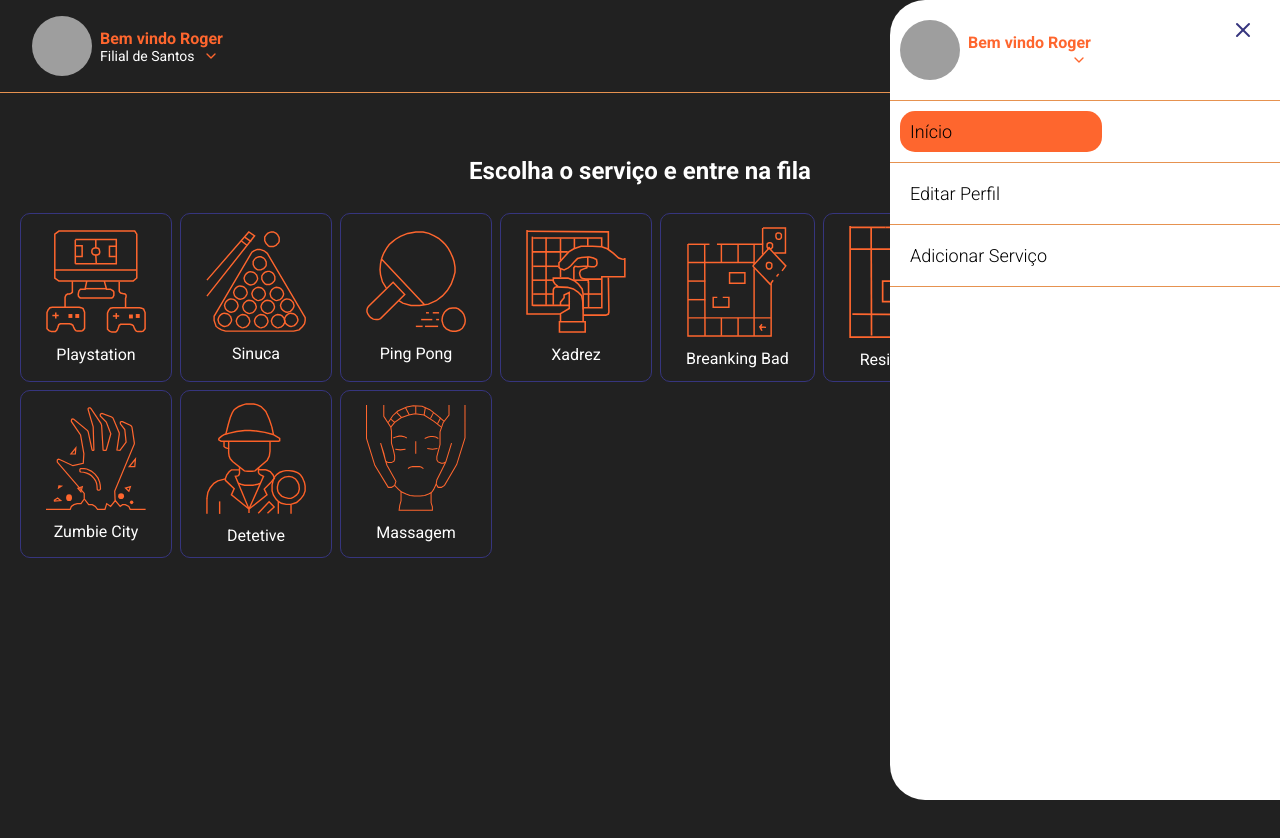
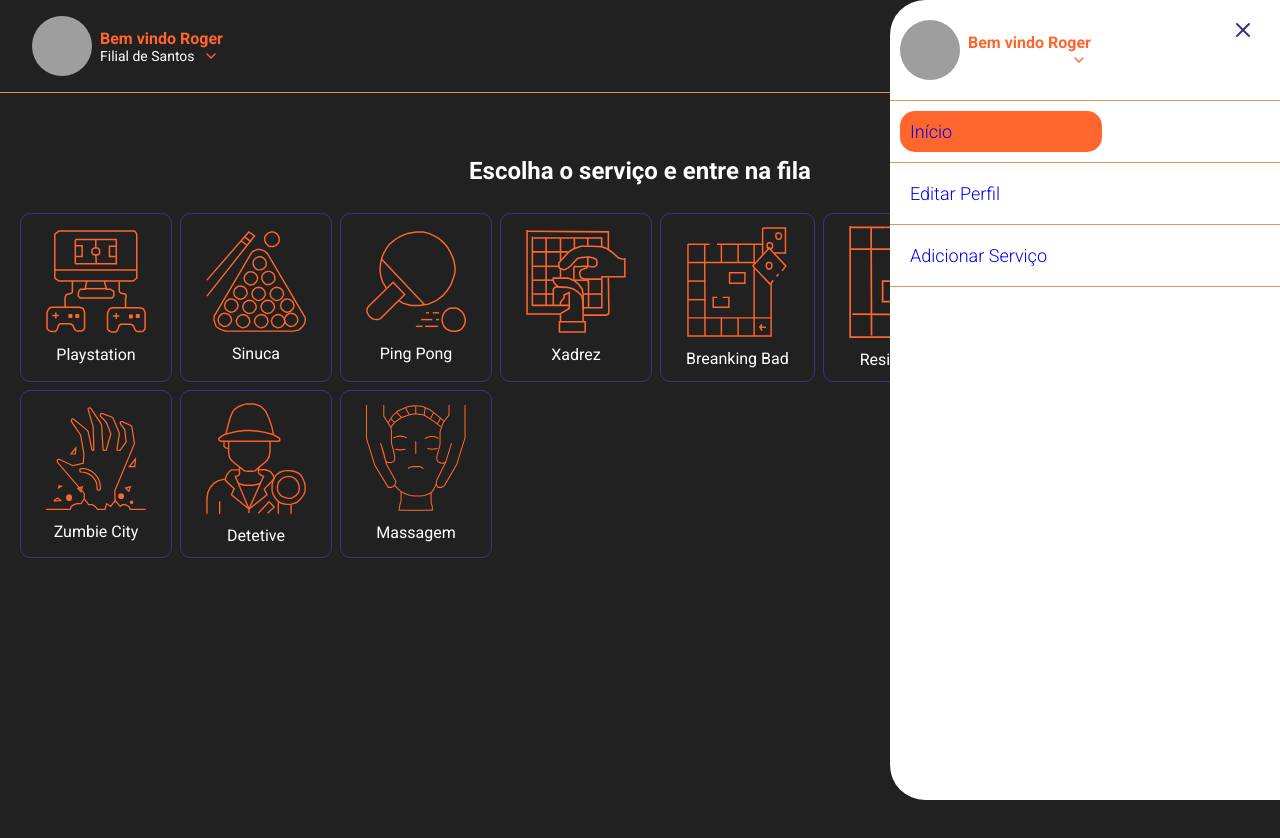
Before and after one commit to rbmelolima/FIFO-Web, a React (Create React App) app: page /filas in a window 1280 px wide. Both pictures are taken after a click on the button 1236 px from the left and 45 px from the top of the page. Shown: the top 838 px of the page. Built offline with nearby package versions, Linux system fonts and the light colour scheme; grey boxes are pictures that could not be loaded.

Commit message:
fix: corrigindo links do menu

```diff
--- a/src/components/menu/index.tsx
+++ b/src/components/menu/index.tsx
@@ -1,5 +1,6 @@
 import React from 'react';
 import { FiX } from 'react-icons/fi';
+import { Link } from 'react-router-dom';
 import AvatarNavbar from '../../components/avatar';
 
 import { Container, BtnClose } from './styles';
@@ -22,13 +23,13 @@ function Menu (props: props) {
 
       </div>
       <div className="menu-option menu-option-active-container">
-        <a className="menu-option-active">Início</a>
+        <Link to="/" className="menu-option-active">Início</Link>
       </div>
       <div className="menu-option">
-        <a>Editar Perfil</a>
+        <Link to="/">Editar Perfil</Link>
       </div>
       <div className="menu-option">
-        <a>Adicionar Serviço</a>
+        <Link to="/">Adicionar Serviço</Link>
       </div>
     </Container>
   );
```
